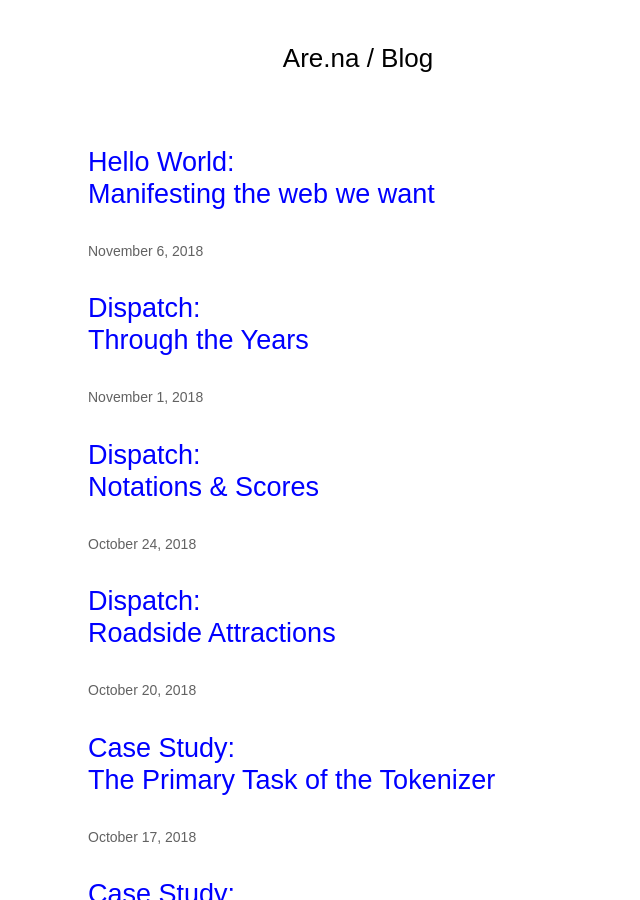
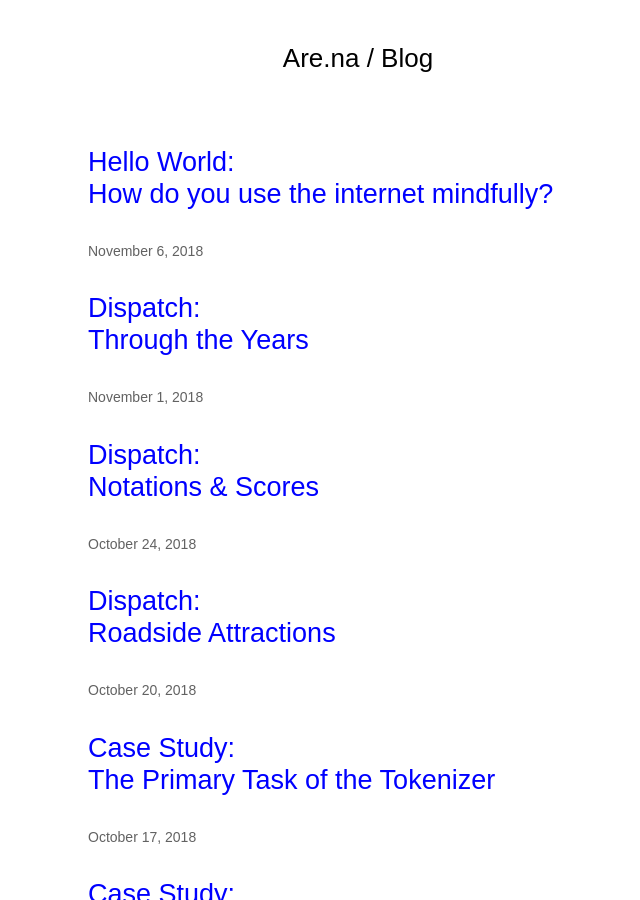
Before and after one commit to aredotna/building, a Jekyll site: the page built from index.html, in a window 1280 px wide and 900 px high. Shown: the whole window, without its empty margins (282-922 px from the left). Built offline with Jekyll 4.4.1, drawn with Linux system fonts in a browser that asks for light colours.

Commit message:
Update 2018-11-06-mindful-internet.markdown

```diff
--- a/_posts/2018-11-06-mindful-internet.markdown
+++ b/_posts/2018-11-06-mindful-internet.markdown
@@ -1,5 +1,5 @@
 ---
-title: "Manifesting the web we want"
+title: "How do you use the internet mindfully?"
 date: 2018-11-06 00:00:00 Z
 categories:
 - Hello World
```
Also changed, not shown: other parts of _posts/2018-11-06-mindful-internet.markdown (+1 -1 lines).
